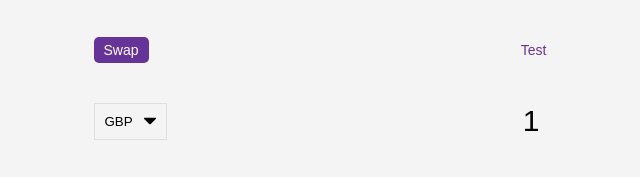
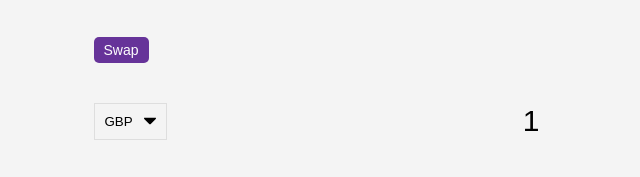
Before and after one commit to Moonbladez/exchange-rate-calculator, a plain HTML site: page index.html in a window 1280 px wide. Shown: the part 565-742 px from the top of the page, 315-955 px from the left. Drawn offline with Linux system fonts and the light colour scheme.

Commit message:
removed console logs and test data

```diff
--- a/app.js
+++ b/app.js
@@ -15,7 +15,6 @@ const calculate = () => {
 	fetch(`https://api.exchangerate-api.com/v4/latest/${currencyOneValue}`)
 		.then(res => res.json())
 		.then(data => {
-			console.log(data);
 			const rate = data.rates[currencyTwoValue];
 			rateElement.innerText = `1 ${currencyOneValue} = ${rate} ${currencyTwoValue}`;
 
--- a/index.html
+++ b/index.html
@@ -74,7 +74,7 @@
 
 		<div class="swap-rate-container">
 			<button class="btn">Swap</button>
-			<div class="rate">Test</div>
+			<div class="rate"></div>
 		</div>
 
 		<div class="currency">
```
